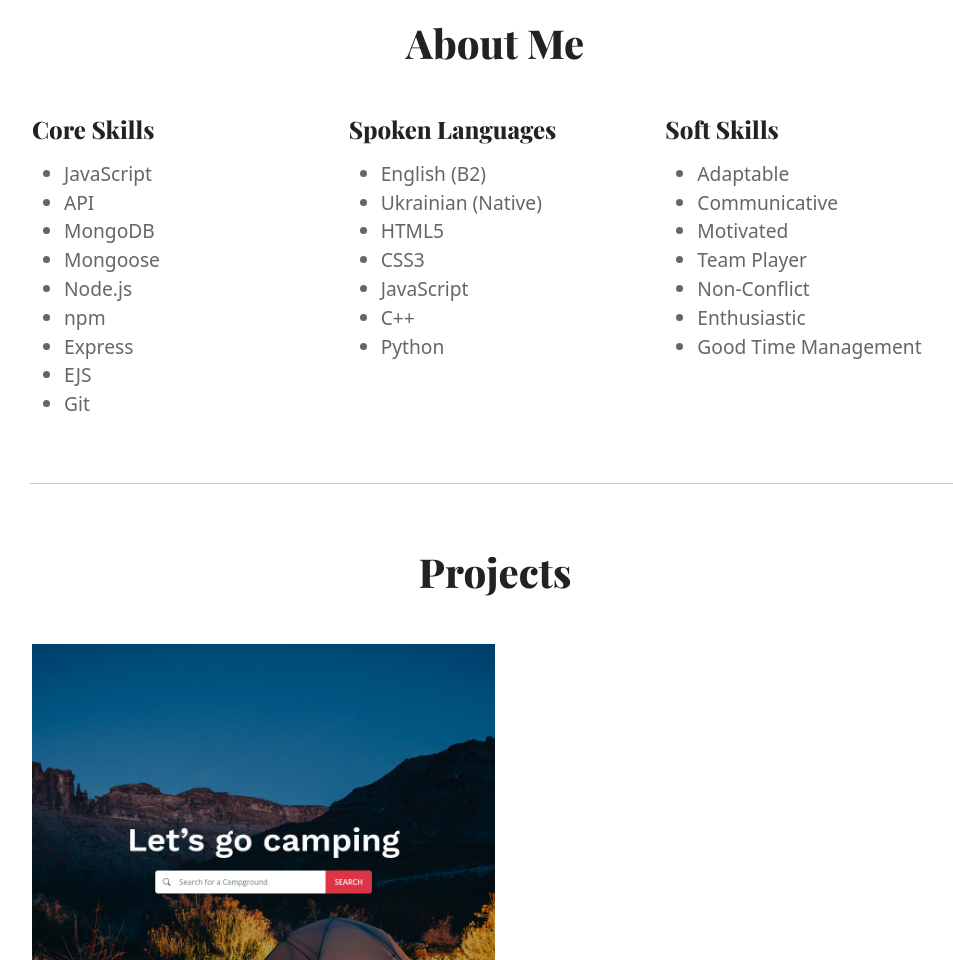
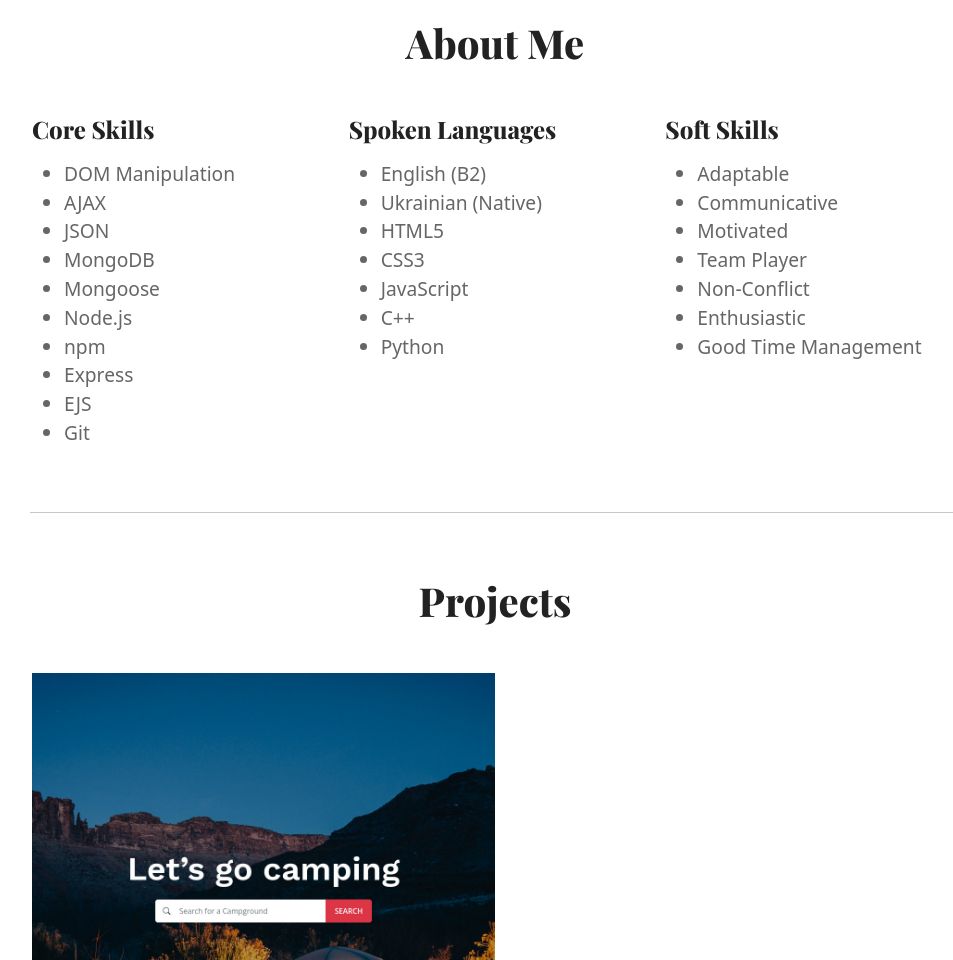
Before and after one commit to Barsukov-m/barsukov-m.github.io, a plain HTML site: page index.html in a window 1280 px wide. Shown: the part 846-1806 px from the top of the page, without its empty margins (145-1098 px from the left). Drawn offline with nearby package versions, Linux system fonts and the light colour scheme; a web font is replaced by a local one.

Commit message:
Fix core skills list

```diff
--- a/index.html
+++ b/index.html
@@ -88,8 +88,9 @@
 							<h4 class="mb-3">Core Skills</h4>
 
 							<ul>
-								<li>JavaScript</li>
-								<li>API</li>
+								<li>DOM Manipulation</li>
+								<li>AJAX</li>
+								<li>JSON</li>
 								<li>MongoDB</li>
 								<li>Mongoose</li>
 								<li>Node.js</li>
```
